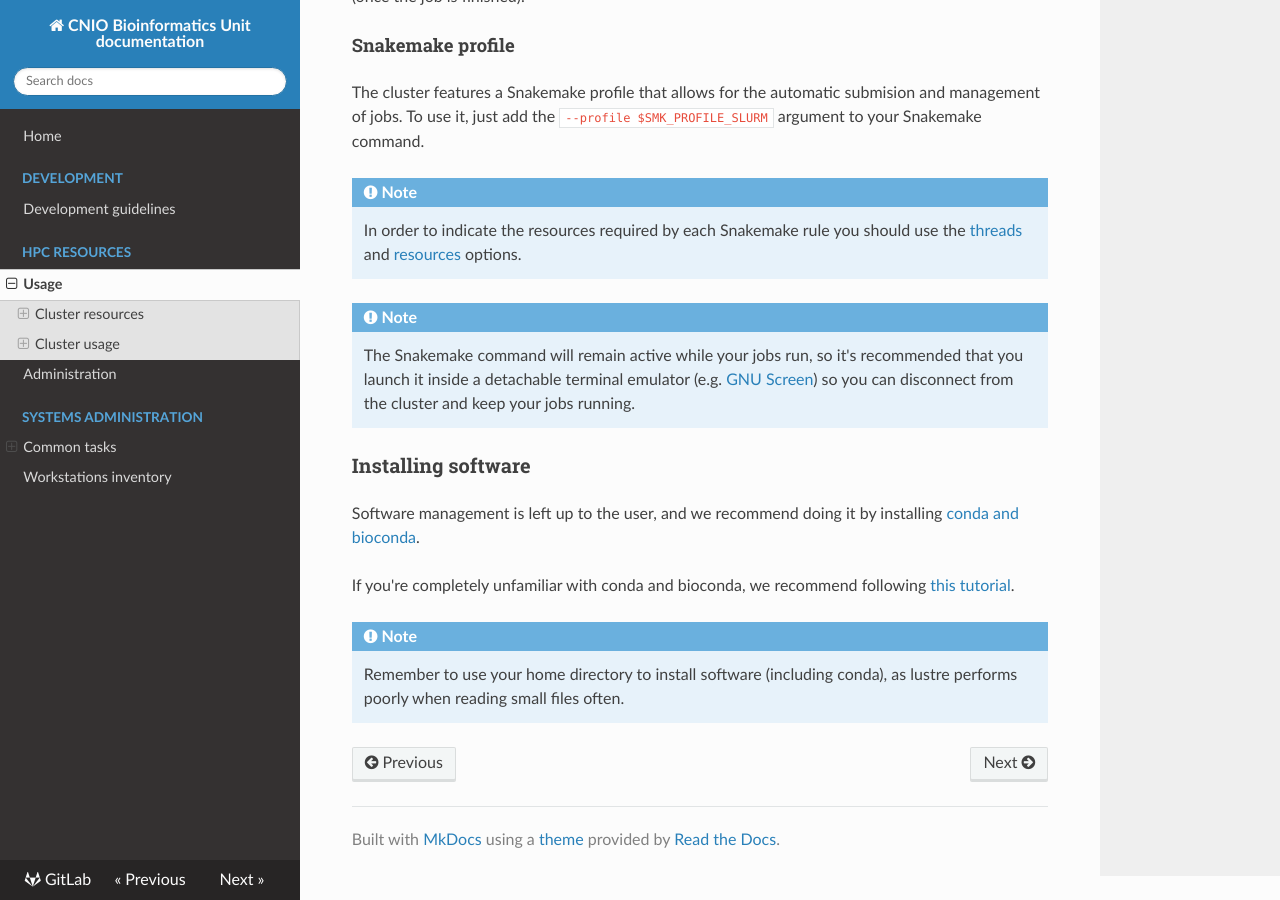
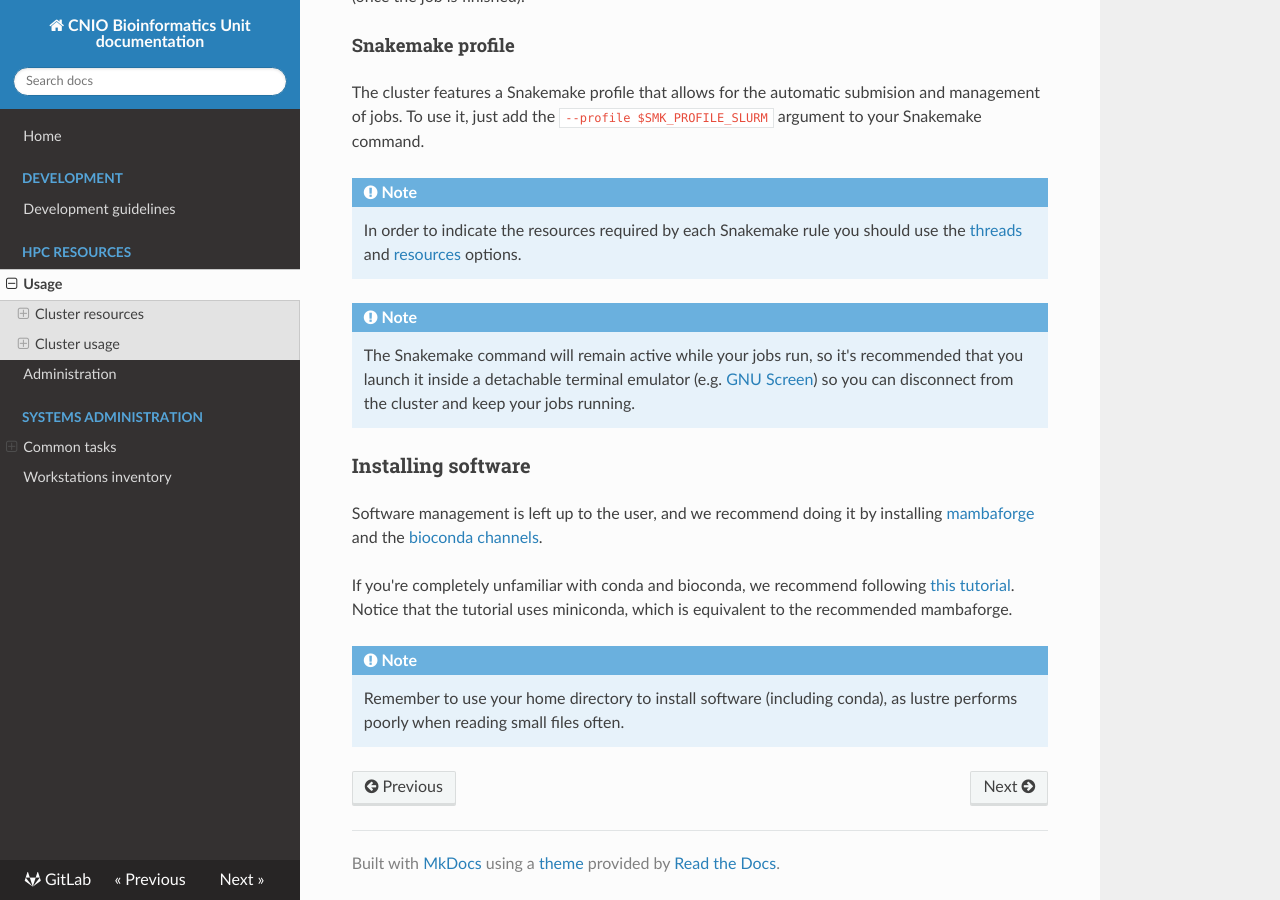
Before and after one commit to cnio-bu/cnio-bu.github.io, an MkDocs documentation site: the page built from docs/hpc/usage.md, in a window 1280 px wide and 900 px high, scrolled down 3288 px. Built offline with MkDocs 1.6.1, drawn with Linux system fonts in a browser that asks for light colours; nearby versions of some CDN libraries.

Commit message:
Improve conda instructions.

```diff
--- a/docs/hpc/usage.md
+++ b/docs/hpc/usage.md
@@ -150,10 +150,11 @@ To use it, just add the `--profile $SMK_PROFILE_SLURM` argument to your Snakemak
 ### Installing software
 
 Software management is left up to the user, and we recommend doing it by installing
-[conda and bioconda](http://bioconda.github.io/user/install.html).
+[mambaforge](https://github.com/conda-forge/miniforge#mambaforge) and the [bioconda channels](https://bioconda.github.io/user/install.html#set-up-channels).
 
 If you're completely unfamiliar with conda and bioconda, we recommend following
-[this tutorial](https://bioconda.github.io/tutorials/index.html).
+[this tutorial](https://bioconda.github.io/tutorials/index.html). Notice that the tutorial
+uses miniconda, which is equivalent to the recommended mambaforge.
 
 !!! Note
 
```
